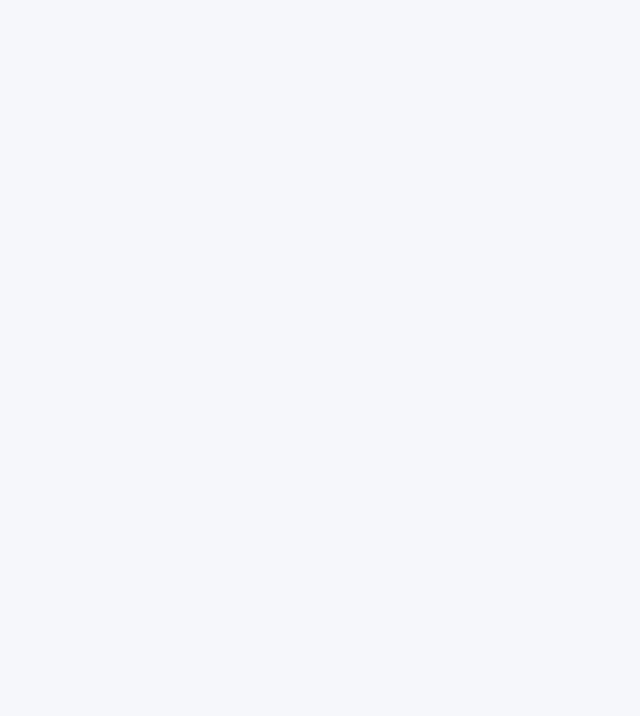
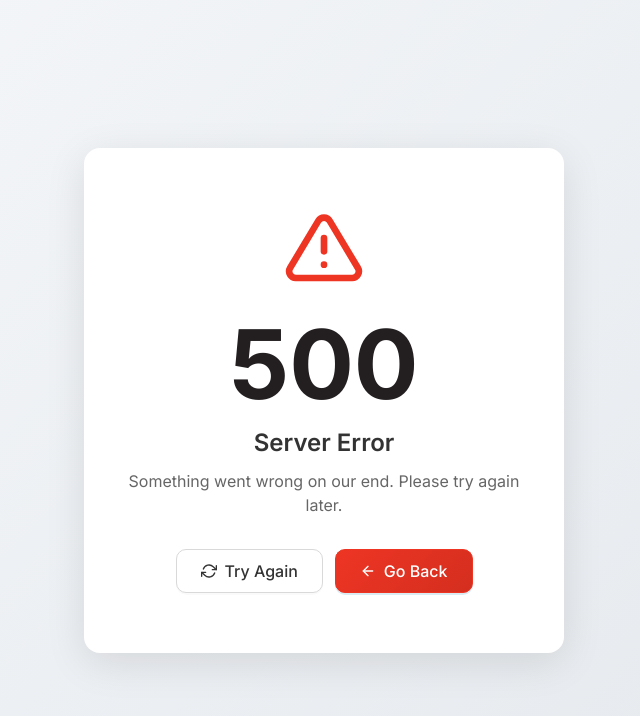
Before and after one commit to mohitgith/leave-tracker, a React (Vite) app: page /error/500 in a window 1280 px wide. Before the commit this address had no page. Shown: the top 716 px of the page, without its empty margins (316-956 px from the left). Built offline with nearby package versions, Linux system fonts and the light colour scheme.

Commit message:
Added Error Pages and some ui fixes

```diff
--- a/src/App.css
+++ b/src/App.css
@@ -184,6 +184,17 @@
 .dark-mode .ant-input-affix-wrapper {
     background: #3a3737 !important;
     border-color: #5a5a5a !important;
+    transition: all 0.3s ease;
+}
+
+.dark-mode .ant-input-affix-wrapper:hover {
+    border-color: #EE3524 !important;
+}
+
+.dark-mode .ant-input-affix-wrapper:focus,
+.dark-mode .ant-input-affix-wrapper-focused {
+    border-color: #EE3524 !important;
+    box-shadow: 0 0 0 2px rgba(238, 53, 36, 0.2) !important;
 }
 
 .dark-mode .ant-input-affix-wrapper .ant-input {
--- a/src/App.tsx
+++ b/src/App.tsx
@@ -10,6 +10,8 @@ import LeaveTrackerPage from './features/leave-tracker/LeaveTrackerPage';
 import ProfilePage from './features/profile/ProfilePage';
 import SettingsPage from './features/settings/SettingsPage';
 import OrgChart from './features/employees/OrgChart';
+import NotFoundPage from './features/errors/NotFoundPage';
+import ServerErrorPage from './features/errors/ServerErrorPage';
 import './App.css';
 
 const App: React.FC = () => {
@@ -19,6 +21,7 @@ const App: React.FC = () => {
                 <BrowserRouter>
                     <Routes>
                         <Route path="/login" element={<LoginPage />} />
+                        <Route path="/error/500" element={<ServerErrorPage />} />
 
                         <Route path="/" element={
                             <ProtectedRoute>
@@ -32,6 +35,9 @@ const App: React.FC = () => {
                             <Route path="profile" element={<ProfilePage />} />
                             <Route path="settings" element={<SettingsPage />} />
                         </Route>
+
+                        {/* 404 - Catch all unmatched routes */}
+                        <Route path="*" element={<NotFoundPage />} />
                     </Routes>
                 </BrowserRouter>
             </AuthProvider>
--- /dev/null
+++ b/src/features/errors/ErrorPage.css
@@ -0,0 +1,99 @@
+/* Error Pages - Always Light Mode */
+
+.error-page-container {
+    height: 100vh;
+    display: flex;
+    justify-content: center;
+    align-items: center;
+    background: linear-gradient(135deg, #f5f7fa 0%, #e4e8ec 100%);
+    position: fixed;
+    top: 0;
+    left: 0;
+    right: 0;
+    bottom: 0;
+    z-index: 1000;
+}
+
+.error-page-content {
+    text-align: center;
+    padding: 60px 40px;
+    background: #fff;
+    border-radius: 16px;
+    box-shadow: 0 10px 40px rgba(0, 0, 0, 0.1);
+    max-width: 480px;
+    width: 90%;
+}
+
+.error-icon {
+    margin-bottom: 24px;
+}
+
+/* HSBC Gray for 404 - Not critical */
+.error-icon-404 {
+    color: #9FA1A4;
+}
+
+/* HSBC Red for 500 - Critical error */
+.error-icon-500 {
+    color: #EE3524;
+}
+
+.error-code {
+    font-size: 96px;
+    font-weight: 700;
+    color: #231F20;
+    margin: 0;
+    line-height: 1;
+}
+
+.error-title {
+    font-size: 24px;
+    font-weight: 600;
+    color: #333;
+    margin: 16px 0 12px;
+}
+
+.error-message {
+    font-size: 16px;
+    color: #666;
+    margin-bottom: 32px;
+    line-height: 1.5;
+}
+
+.error-button {
+    background: linear-gradient(135deg, #EE3524 0%, #D42E1F 100%) !important;
+    border-color: #EE3524 !important;
+    height: 44px;
+    padding: 0 24px;
+    font-weight: 500;
+    display: inline-flex;
+    align-items: center;
+    gap: 8px;
+}
+
+.error-button:hover {
+    background: linear-gradient(135deg, #D42E1F 0%, #b82518 100%) !important;
+    transform: translateY(-1px);
+    box-shadow: 0 4px 12px rgba(238, 53, 36, 0.3);
+}
+
+.error-buttons {
+    display: flex;
+    gap: 12px;
+    justify-content: center;
+    flex-wrap: wrap;
+}
+
+.error-button-secondary {
+    height: 44px;
+    padding: 0 24px;
+    font-weight: 500;
+    background: #fff !important;
+    border-color: #d9d9d9 !important;
+    color: #333 !important;
+}
+
+.error-button-secondary:hover {
+    border-color: #EE3524 !important;
+    color: #EE3524 !important;
+}
--- /dev/null
+++ b/src/features/errors/NotFoundPage.tsx
@@ -0,0 +1,53 @@
+import React from 'react';
+import { Button, ConfigProvider, theme } from 'antd';
+import { FiArrowLeft, FiAlertCircle } from 'react-icons/fi';
+import './ErrorPage.css';
+
+const NotFoundPage: React.FC = () => {
+
+    const handleGoBack = () => {
+        // Use native browser navigation to ensure page reloads with data
+        if (window.history.length > 1) {
+            window.history.back();
+        } else {
+            // Fallback: full page navigation to dashboard
+            window.location.href = '/dashboard';
+        }
+    };
+
+    return (
+        <div className="light-theme-override error-page-container">
+            <ConfigProvider
+                theme={{
+                    algorithm: theme.defaultAlgorithm,
+                    token: {
+                        colorBgContainer: '#fff',
+                        colorText: '#333',
+                    }
+                }}
+            >
+                <div className="error-page-content">
+                    <div className="error-icon error-icon-404">
+                        <FiAlertCircle size={80} />
+                    </div>
+                    <h1 className="error-code">404</h1>
+                    <h2 className="error-title">Page Not Found</h2>
+                    <p className="error-message">
+                        The page you are looking for doesn't exist or has been moved.
+                    </p>
+                    <Button
+                        type="primary"
+                        size="large"
+                        icon={<FiArrowLeft />}
+                        onClick={handleGoBack}
+                        className="error-button"
+                    >
+                        Go Back
+                    </Button>
+                </div>
+            </ConfigProvider>
+        </div>
+    );
+};
+
+export default NotFoundPage;
--- /dev/null
+++ b/src/features/errors/ServerErrorPage.tsx
@@ -0,0 +1,78 @@
+import React from 'react';
+import { Button, ConfigProvider, theme } from 'antd';
+import { useLocation } from 'react-router-dom';
+import { FiArrowLeft, FiRefreshCw, FiAlertTriangle } from 'react-icons/fi';
+import './ErrorPage.css';
+
+const ServerErrorPage: React.FC = () => {
+    const location = useLocation();
+
+    // Get the original URL that caused the error (passed via state)
+    const errorUrl = (location.state as any)?.errorUrl || null;
+
+    const handleRefresh = () => {
+        if (errorUrl) {
+            // Navigate to the original page that caused the error (full reload)
+            window.location.href = errorUrl;
+        } else {
+            // If no error URL stored, go back in history with reload
+            window.history.back();
+        }
+    };
+
+    const handleGoBack = () => {
+        // Use native browser navigation to ensure page reloads with data
+        if (window.history.length > 2) {
+            window.history.go(-2); // Go back 2 steps (skip the error page)
+        } else {
+            // Fallback: full page navigation to dashboard
+            window.location.href = '/dashboard';
+        }
+    };
+
+    return (
+        <div className="light-theme-override error-page-container">
+            <ConfigProvider
+                theme={{
+                    algorithm: theme.defaultAlgorithm,
+                    token: {
+                        colorBgContainer: '#fff',
+                        colorText: '#333',
+                    }
+                }}
+            >
+                <div className="error-page-content">
+                    <div className="error-icon error-icon-500">
+                        <FiAlertTriangle size={80} />
+                    </div>
+                    <h1 className="error-code">500</h1>
+                    <h2 className="error-title">Server Error</h2>
+                    <p className="error-message">
+                        Something went wrong on our end. Please try again later.
+                    </p>
+                    <div className="error-buttons">
+                        <Button
+                            size="large"
+                            icon={<FiRefreshCw />}
+                            onClick={handleRefresh}
+                            className="error-button-secondary"
+                        >
+                            Try Again
+                        </Button>
+                        <Button
+                            type="primary"
+                            size="large"
+                            icon={<FiArrowLeft />}
+                            onClick={handleGoBack}
+                            className="error-button"
+                        >
+                            Go Back
+                        </Button>
+                    </div>
+                </div>
+            </ConfigProvider>
+        </div>
+    );
+};
+
+export default ServerErrorPage;
```
